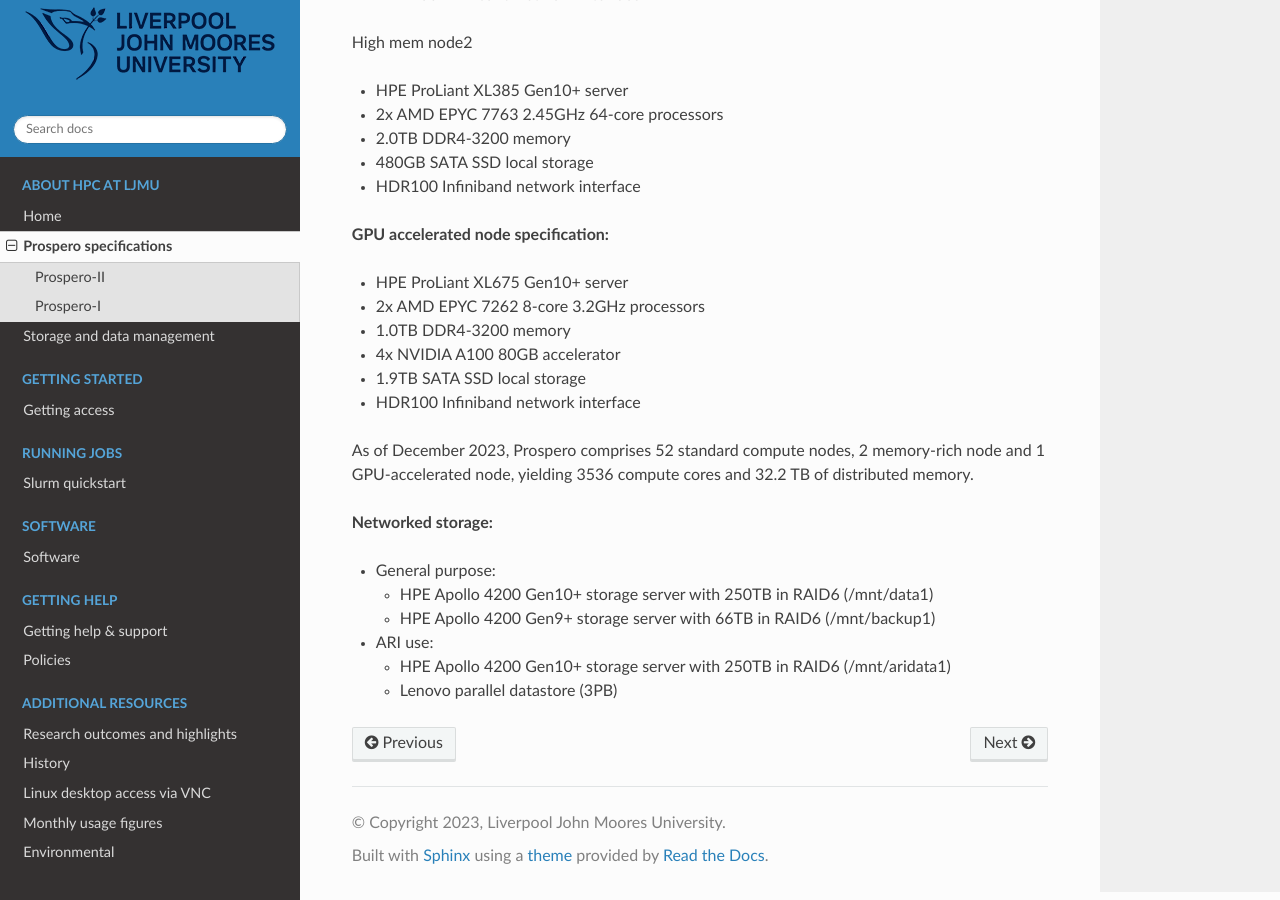
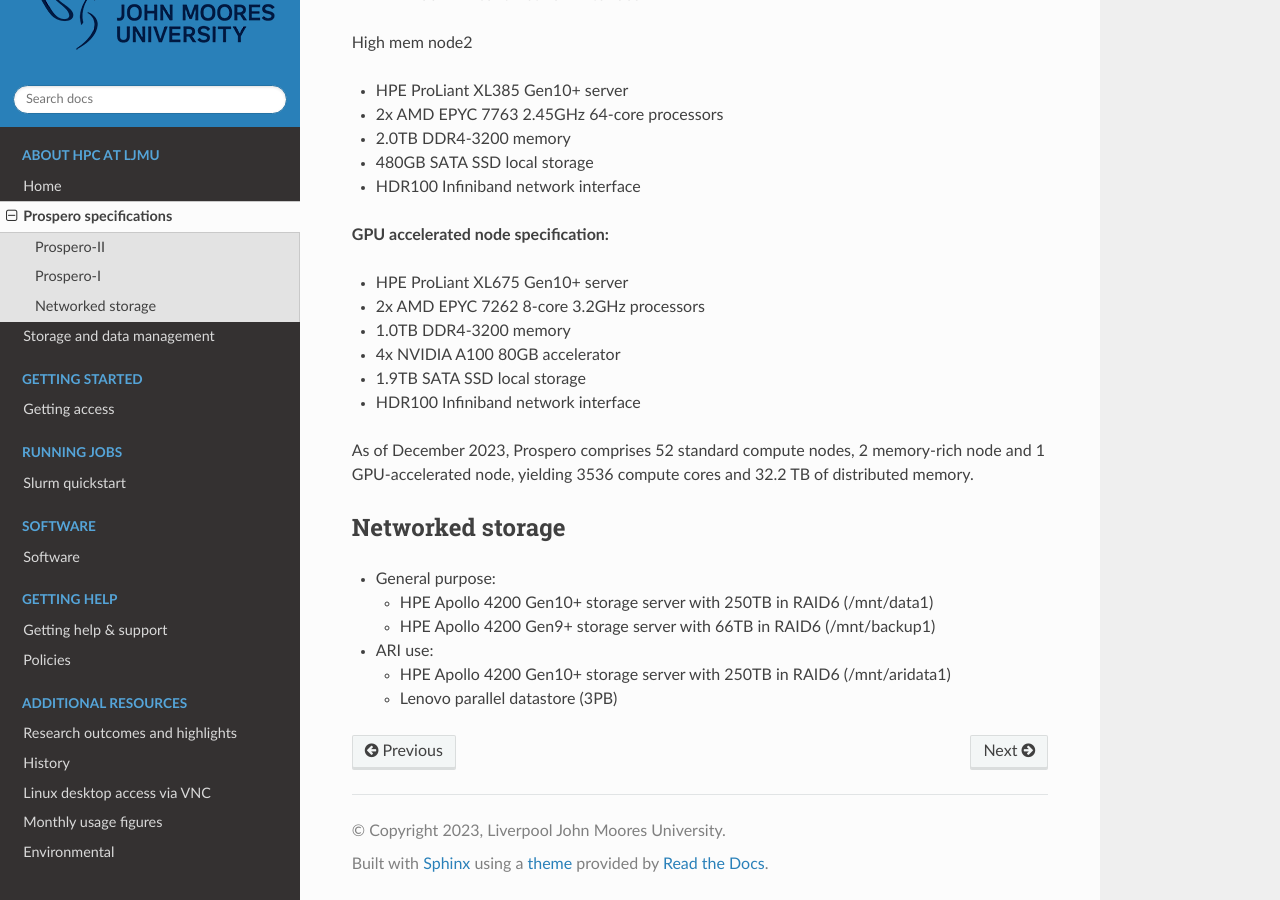
Before and after one commit to astrcrai/prospero-docs, a Sphinx documentation site: the page built from docs/source/specifications.rst, in a window 1280 px wide and 900 px high, scrolled down 1201 px. Built offline with Sphinx 7.4.7 and the Read the Docs theme 3.1.0, drawn with Linux system fonts in a browser that asks for light colours.

Commit message:
Update specifications.rst

```diff
--- a/docs/source/specifications.rst
+++ b/docs/source/specifications.rst
@@ -64,7 +64,11 @@
 
 As of December 2023, Prospero comprises 52 standard compute nodes, 2 memory-rich node and 1 GPU-accelerated node, yielding 3536 compute cores and 32.2 TB of distributed memory.
 
-**Networked storage:**
+=====
+Networked storage
+=====
+
+
 
 * General purpose:
 
```
